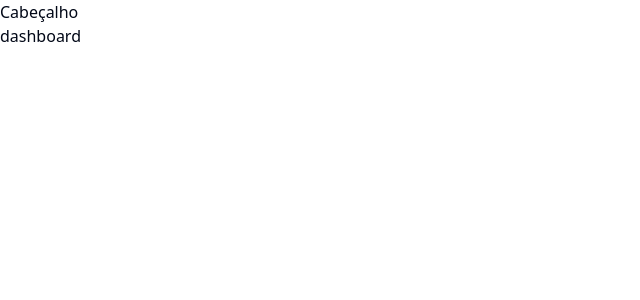
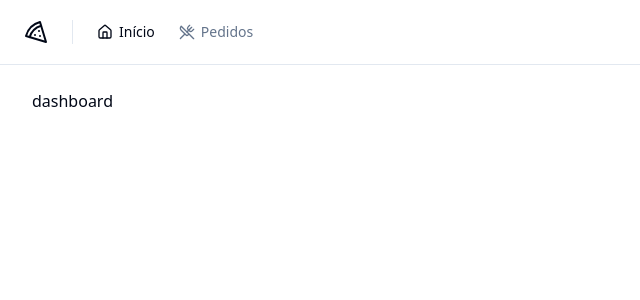
Before and after one commit to Talisson-b99/pizzashop, a React (Vite) app: page / in a window 1280 px wide. Shown: the top 300 px of the page, without its empty margins (0-640 px from the left). Built offline with nearby package versions, Linux system fonts and the light colour scheme.

Commit message:
feat: add header component

```diff
--- a/package.json
+++ b/package.json
@@ -12,6 +12,7 @@
   "dependencies": {
     "@hookform/resolvers": "^3.6.0",
     "@radix-ui/react-label": "^2.1.0",
+    "@radix-ui/react-separator": "^1.1.0",
     "@radix-ui/react-slot": "^1.1.0",
     "class-variance-authority": "^0.7.0",
     "clsx": "^2.1.1",
--- /dev/null
+++ b/src/components/header.tsx
@@ -0,0 +1,30 @@
+import { Home, Pizza, UtensilsCrossed } from 'lucide-react'
+
+import { Separator } from '@/components/ui/separator'
+
+import NavLink from './nav-link'
+
+const Header = () => {
+  return (
+    <div className="border-b">
+      <div className="flex h-16 items-center gap-6 px-6">
+        <Pizza className="size-6" />
+        <Separator orientation="vertical" className="h-6" />
+
+        <nav className="flex items-center space-x-4 lg:space-x-6">
+          <NavLink to={'/'}>
+            <Home className="size-4" />
+            Início
+          </NavLink>
+
+          <NavLink to={'/orders'}>
+            <UtensilsCrossed className="size-4" />
+            Pedidos
+          </NavLink>
+        </nav>
+      </div>
+    </div>
+  )
+}
+
+export default Header
--- /dev/null
+++ b/src/components/nav-link.tsx
@@ -0,0 +1,16 @@
+import { Link, LinkProps, useLocation } from 'react-router-dom'
+
+interface NavLinkProps extends LinkProps {}
+
+const NavLink = (props: NavLinkProps) => {
+  const { pathname } = useLocation()
+  return (
+    <Link
+      data-current={pathname === props.to}
+      className="flex items-center gap-1.5 text-sm font-medium text-muted-foreground hover:text-foreground data-[current=true]:text-foreground"
+      {...props}
+    />
+  )
+}
+
+export default NavLink
--- /dev/null
+++ b/src/components/ui/separator.tsx
@@ -0,0 +1,29 @@
+import * as React from "react"
+import * as SeparatorPrimitive from "@radix-ui/react-separator"
+
+import { cn } from "@/lib/utils"
+
+const Separator = React.forwardRef<
+  React.ElementRef<typeof SeparatorPrimitive.Root>,
+  React.ComponentPropsWithoutRef<typeof SeparatorPrimitive.Root>
+>(
+  (
+    { className, orientation = "horizontal", decorative = true, ...props },
+    ref
+  ) => (
+    <SeparatorPrimitive.Root
+      ref={ref}
+      decorative={decorative}
+      orientation={orientation}
+      className={cn(
+        "shrink-0 bg-border",
+        orientation === "horizontal" ? "h-[1px] w-full" : "h-full w-[1px]",
+        className
+      )}
+      {...props}
+    />
+  )
+)
+Separator.displayName = SeparatorPrimitive.Root.displayName
+
+export { Separator }
--- a/src/pages/_layouts/app.tsx
+++ b/src/pages/_layouts/app.tsx
@@ -1,10 +1,12 @@
 import { Outlet } from 'react-router-dom'
+
+import Header from '@/components/header'
 
 const AppLayout = () => {
   return (
-    <div>
-      <h1>Cabeçalho</h1>
-      <div>
+    <div className="flex min-h-screen flex-col antialiased">
+      <Header />
+      <div className="flex flex-1 flex-col gap-4 p-8 pt-6">
         <Outlet />
       </div>
     </div>
--- a/src/pages/_layouts/auth.tsx
+++ b/src/pages/_layouts/auth.tsx
@@ -3,7 +3,7 @@
 
 const AuthLayout = () => {
   return (
-    <div className="grid min-h-screen grid-cols-2">
+    <div className="grid min-h-screen grid-cols-2 antialiased">
       <div className="flex h-full flex-col justify-between border-r border-foreground/5 bg-muted p-10 text-lg text-muted-foreground">
         <div className="flex items-center gap-3 font-medium text-foreground">
           <Pizza className="size-5" />
```
Also changed, not shown: 1 other file (tests, documents, lock files or other folders).
